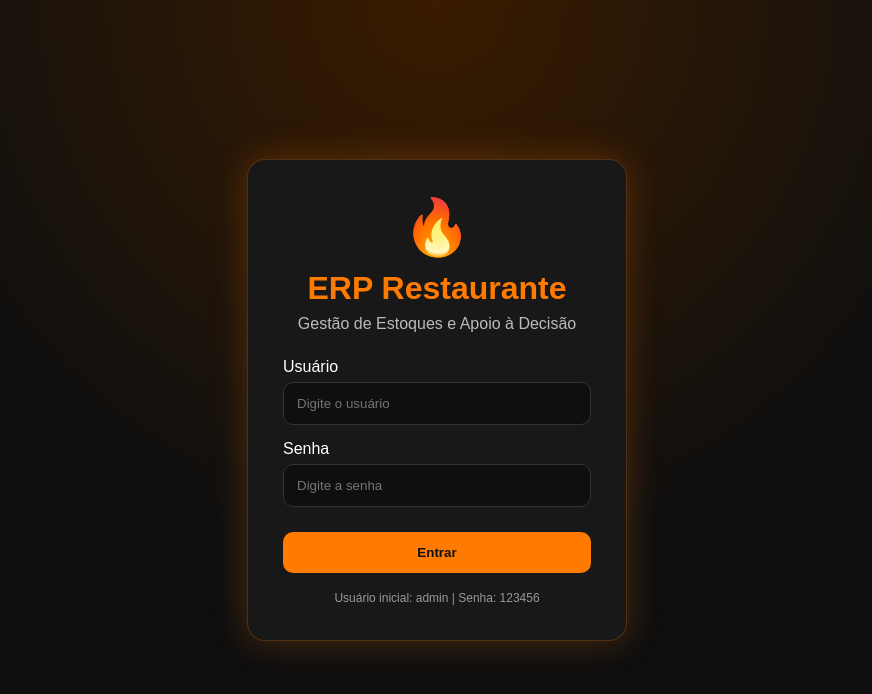
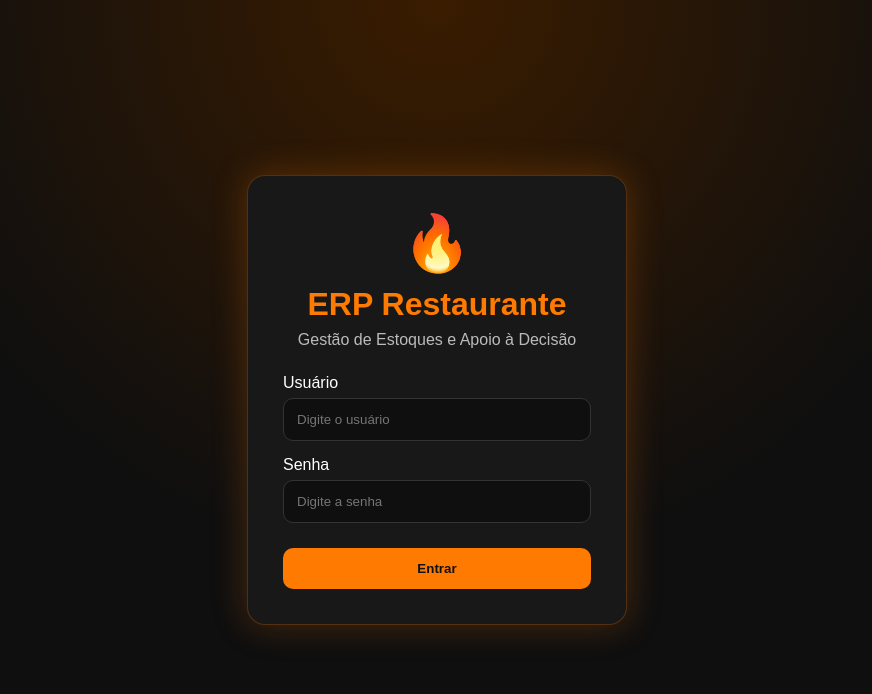
Before and after one commit to GisellyVieira/erp-restaurante, a Flask app: page / in a window 1280 px wide. Shown: the top 694 px of the page, without its empty margins (203-1075 px from the left). Run offline with Flask 3, Linux system fonts and the light colour scheme.

Commit message:
Melhora tela de login

```diff
--- a/templates/login.html
+++ b/templates/login.html
@@ -28,7 +28,6 @@
         <button type="submit">Entrar</button>
     </form>
 
-    <span class="acesso">Usuário inicial: admin | Senha: 123456</span>
 </div>
 
 </body>
```
